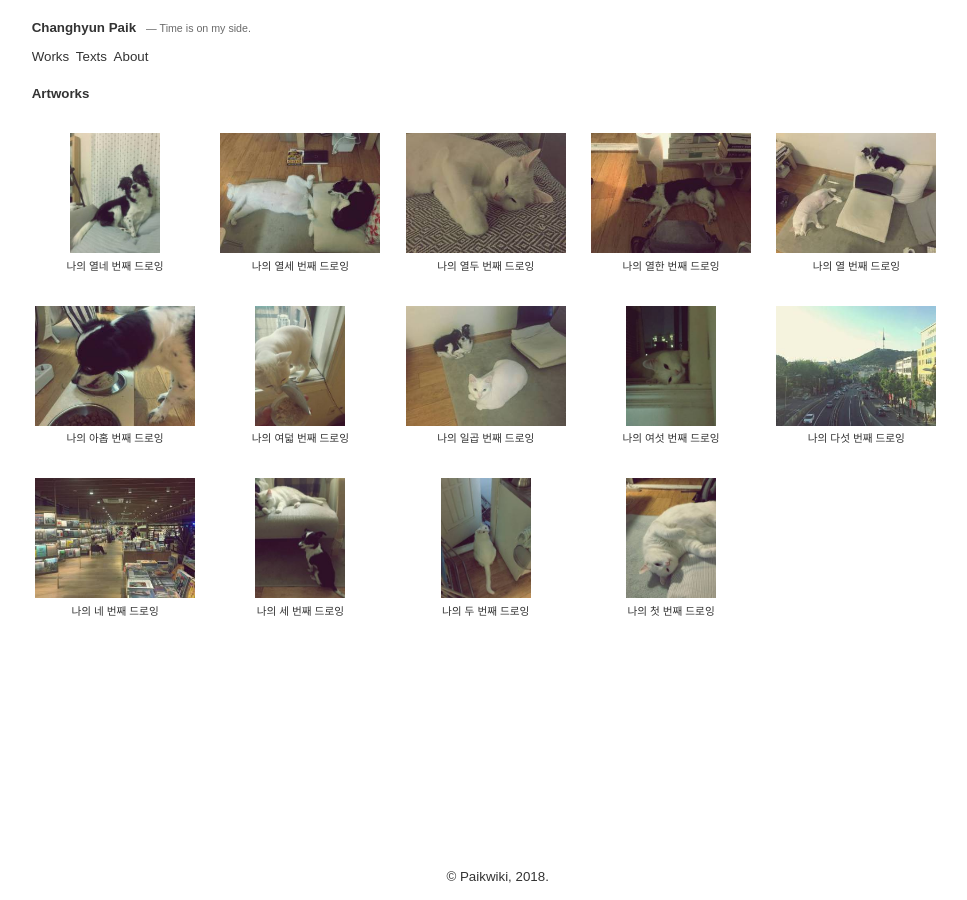
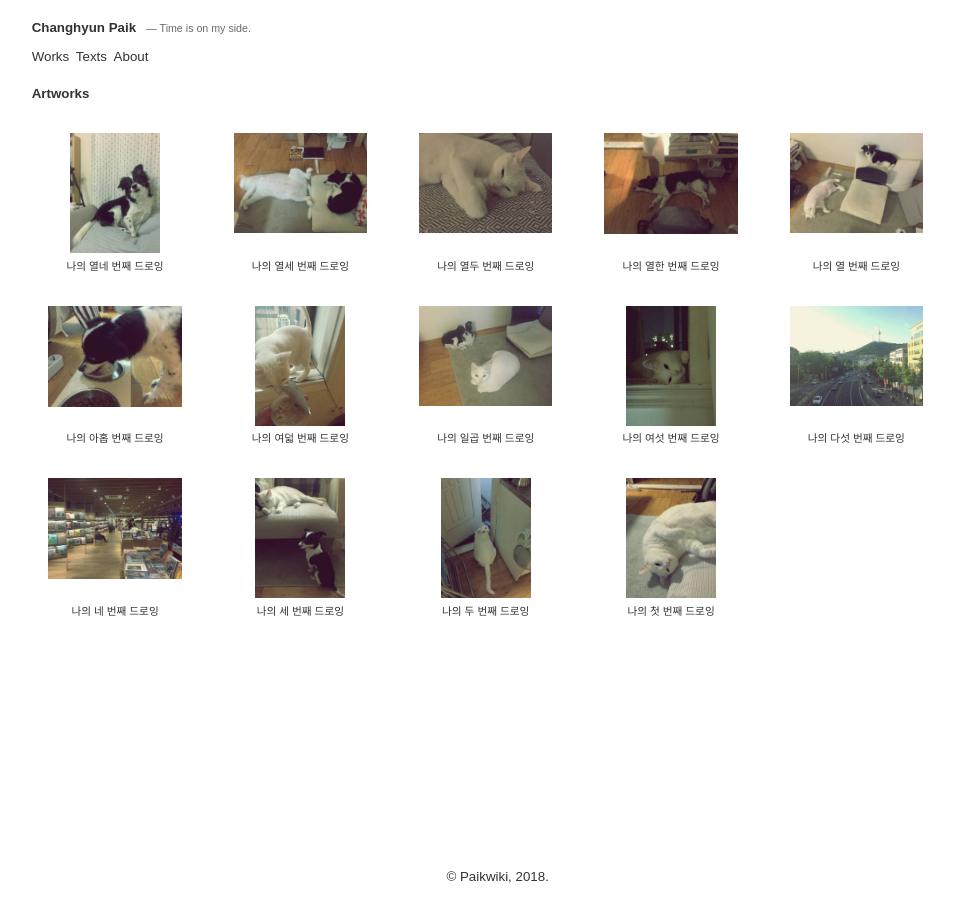
Before and after one commit to paikwiki/jt-alpha, a Jekyll site: the page built from index.html, in a window 1280 px wide. Shown: the whole page, without its empty margins (145-1112 px from the left). Built offline with Jekyll 4.4.1, drawn with Linux system fonts in a browser that asks for light colours.

Commit message:
Resize thumbnail image:movie_camera:

```diff
--- a/_sass/layout.scss
+++ b/_sass/layout.scss
@@ -62,11 +62,19 @@
             display: block;
             overflow: hidden;
             .thumb-image {
+              display: block;
+              margin: 0 auto;
+              width: 80%;
               height: 120px;
               background-size: contain;
               background-repeat: no-repeat;
               background-position: top center;
               text-indent: -9999px;
+            }
+            @media all and (max-width: 640px){
+              .thumb-image {
+                height: 80px;
+              }
             }
           }
           .caption {
```
